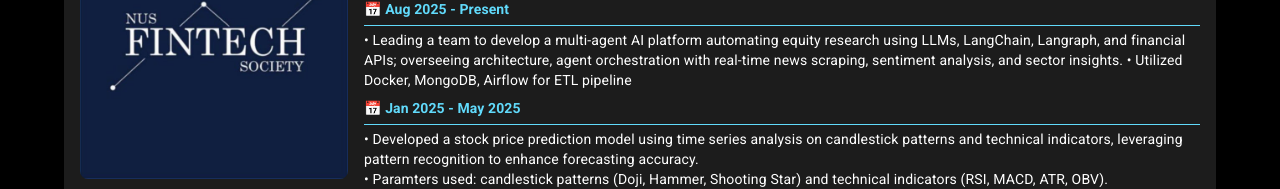
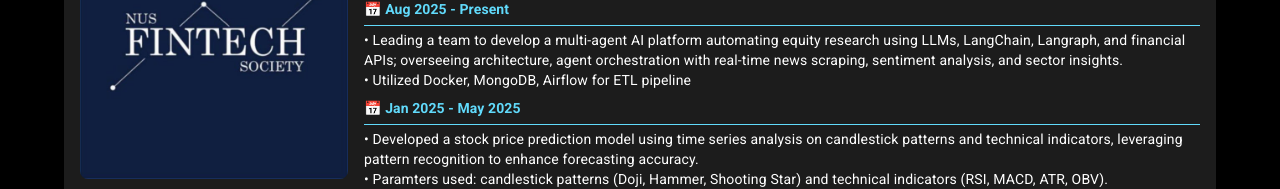
Before and after one commit to choiwab/portfolio, a React (Create React App) app: page /extracurriculars in a window 1280 px wide. Shown: the part 275-464 px from the top of the page. Built offline with nearby package versions, Linux system fonts and the light colour scheme.

Commit message:
add line

```diff
--- a/src/Extracurriculars.js
+++ b/src/Extracurriculars.js
@@ -21,6 +21,8 @@ const Extracurriculars = () => {
           </Typography>
           <Typography variant="body2">
             • Leading a team to develop a multi-agent AI platform automating equity research using LLMs, LangChain, Langraph, and financial APIs; overseeing architecture, agent orchestration with real-time news scraping, sentiment analysis, and sector insights.
+          </Typography>
+          <Typography variant="body2">
             • Utilized Docker, MongoDB, Airflow for ETL pipeline
           </Typography>
         </>,
```
